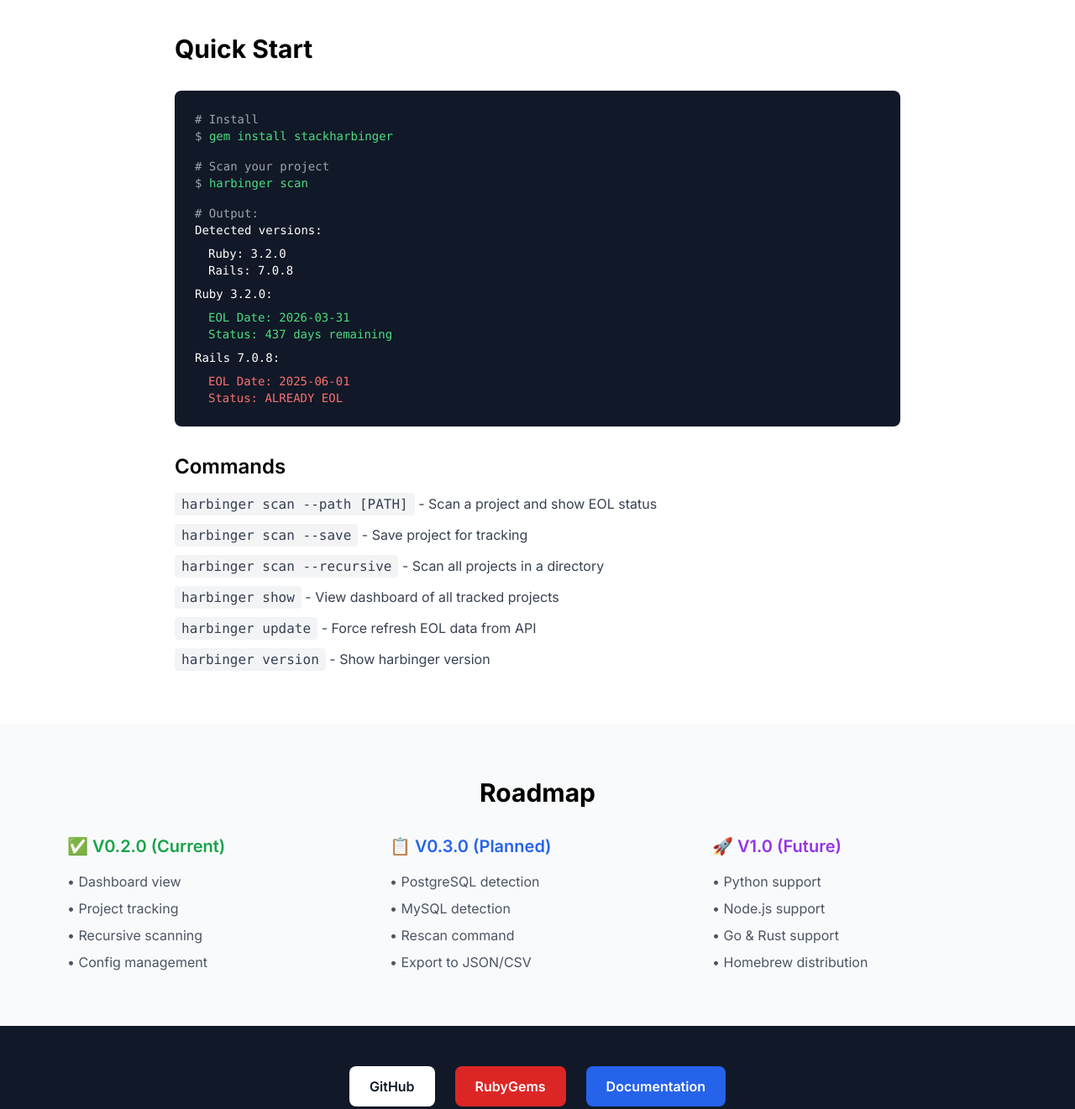
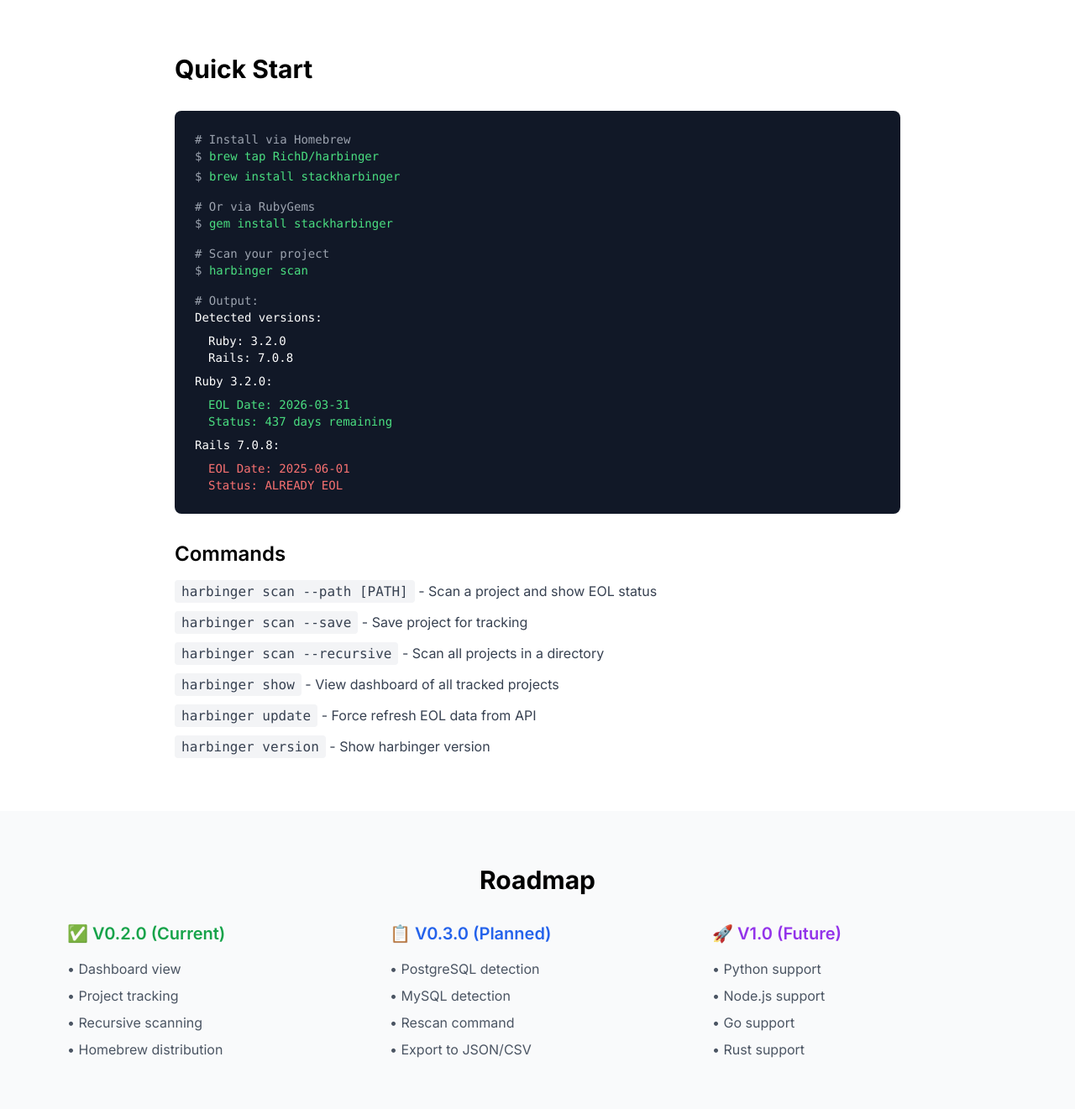
Before and after one commit to RichD/harbinger, a plain HTML site: page docs/index.html in a window 1280 px wide. Shown: the part 1400-2721 px from the top of the page at 84% size. Drawn offline with nearby package versions, Linux system fonts and the light colour scheme.

Commit message:
Add Homebrew installation to documentation

```diff
--- a/docs/index.html
+++ b/docs/index.html
@@ -21,7 +21,8 @@
 
             <div class="flex flex-col sm:flex-row gap-4">
                 <div class="bg-gray-900 rounded-lg p-4 font-mono text-sm">
-                    <span class="text-gray-400">$</span> <span class="text-green-400">gem install stackharbinger</span>
+                    <div class="mb-2"><span class="text-gray-400">$</span> <span class="text-green-400">brew tap RichD/harbinger</span></div>
+                    <div><span class="text-gray-400">$</span> <span class="text-green-400">brew install stackharbinger</span></div>
                 </div>
                 <a href="https://github.com/RichD/harbinger" class="inline-block bg-white text-blue-600 px-8 py-4 rounded-lg font-semibold hover:bg-blue-50 transition text-center">
                     View on GitHub →
@@ -83,7 +84,11 @@
             <h2 class="text-3xl font-bold mb-8">Quick Start</h2>
 
             <div class="bg-gray-900 rounded-lg p-6 mb-8 font-mono text-sm overflow-x-auto">
-                <div class="text-gray-400"># Install</div>
+                <div class="text-gray-400"># Install via Homebrew</div>
+                <div class="mb-1"><span class="text-gray-400">$</span> <span class="text-green-400">brew tap RichD/harbinger</span></div>
+                <div class="mb-4"><span class="text-gray-400">$</span> <span class="text-green-400">brew install stackharbinger</span></div>
+
+                <div class="text-gray-400"># Or via RubyGems</div>
                 <div class="mb-4"><span class="text-gray-400">$</span> <span class="text-green-400">gem install stackharbinger</span></div>
 
                 <div class="text-gray-400"># Scan your project</div>
@@ -127,7 +132,7 @@
                     <li>• Dashboard view</li>
                     <li>• Project tracking</li>
                     <li>• Recursive scanning</li>
-                    <li>• Config management</li>
+                    <li>• Homebrew distribution</li>
                 </ul>
             </div>
             <div>
@@ -144,8 +149,8 @@
                 <ul class="space-y-2 text-gray-600">
                     <li>• Python support</li>
                     <li>• Node.js support</li>
-                    <li>• Go & Rust support</li>
-                    <li>• Homebrew distribution</li>
+                    <li>• Go support</li>
+                    <li>• Rust support</li>
                 </ul>
             </div>
         </div>
```
Also changed, not shown: 1 other file.
